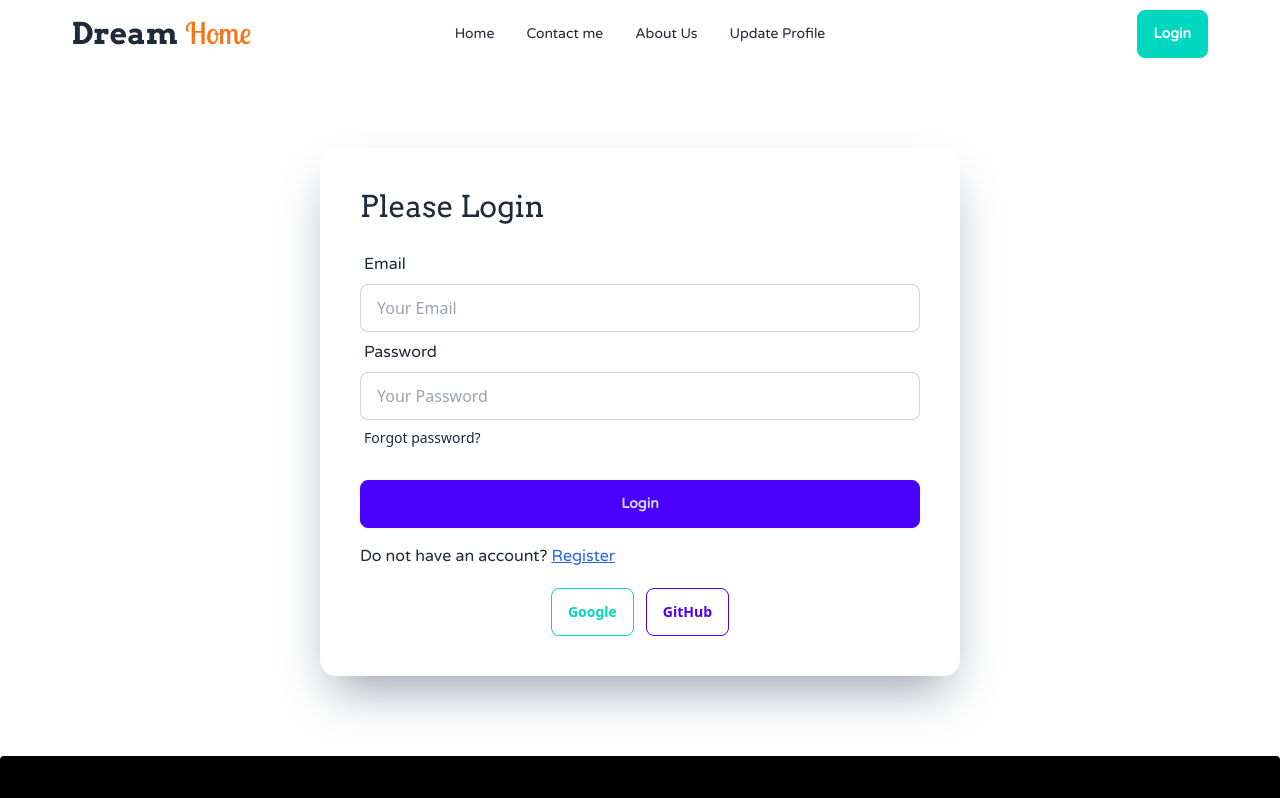
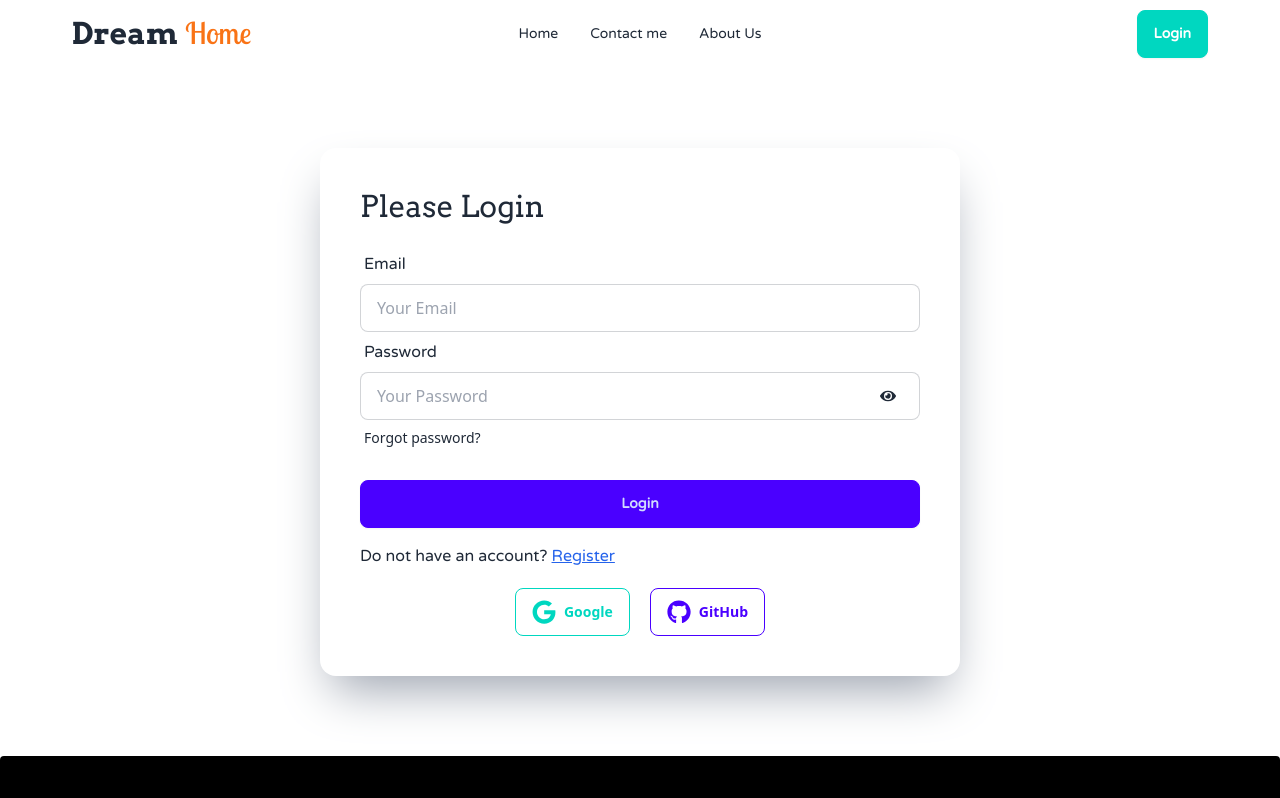
Before and after one commit to FR-Mislul/A-9-Residential-Website, a React (Vite) app: page /login in a window 1280 px wide. Shown: the top 798 px of the page. Built offline with nearby package versions, Linux system fonts and the light colour scheme; no server answers.

Commit message:
complited google and github login setup and show password, google, github icon setup

```diff
--- a/package.json
+++ b/package.json
@@ -17,6 +17,7 @@
     "react": "^18.2.0",
     "react-dom": "^18.2.0",
     "react-hot-toast": "^2.4.1",
+    "react-icons": "^5.2.1",
     "react-router-dom": "^6.23.1",
     "react-toastify": "^10.0.5",
     "sort-by": "^1.2.0"
--- a/src/Pages/Login/Login.jsx
+++ b/src/Pages/Login/Login.jsx
@@ -1,12 +1,15 @@
-import { useContext } from "react";
+import { useContext, useState } from "react";
 import { Link } from "react-router-dom";
 import { AuthContext } from "../../Shared/AuthProvider/AuthProvider";
 import { ToastContainer, toast } from 'react-toastify';
 import 'react-toastify/dist/ReactToastify.css';
+import { FaEye, FaEyeSlash, FaGoogle, FaGithub } from 'react-icons/fa';
 
 const Login = () => {
 
-    const {user, loginUser, googleLogin, githubLogin} = useContext(AuthContext)
+    const { user, loginUser, googleLogin, githubLogin } = useContext(AuthContext)
+
+    const [showPassword, setShowPassword] = useState()
 
     const handelLogin = e => {
         e.preventDefault();
@@ -16,7 +19,7 @@ const Login = () => {
         const password = form.get('password')
         console.log(email, password)
 
-        if(user){
+        if (user) {
             toast.error('Already user is logged in', {
                 position: "top-center",
                 autoClose: 5000,
@@ -31,7 +34,7 @@ const Login = () => {
         }
 
         loginUser(email, password)
-        .then(result =>{
+            .then(result => {
                 console.log(result.user)
                 toast.success('Log In Successfully 😊', {
                     position: "top-center",
@@ -62,7 +65,7 @@ const Login = () => {
     const handelGoogleLogin = e => {
         e.preventDefault();
 
-        if(user){
+        if (user) {
             toast.error('Already user is logged in', {
                 position: "top-center",
                 autoClose: 5000,
@@ -108,7 +111,7 @@ const Login = () => {
     const handelGithubLogin = e => {
         e.preventDefault()
 
-        if(user){
+        if (user) {
             toast.error('Already user is logged in', {
                 position: "top-center",
                 autoClose: 5000,
@@ -166,7 +169,10 @@ const Login = () => {
                     <label className="label">
                         <span className="label-text font-varela font-medium text-base">Password</span>
                     </label>
-                    <input type="password" name="password" placeholder="Your Password" className="input input-bordered" required />
+                    <div className="relative">
+                        <input type={showPassword ? "text" : "password"} name="password" placeholder="Your Password" className="input input-bordered w-full " required />
+                        <span className="absolute top-4 right-6" onClick={() => setShowPassword(!showPassword)}> {showPassword ? <FaEyeSlash></FaEyeSlash> : <FaEye></FaEye>} </span>
+                    </div>
                     <label className="label">
                         <a href="#" className="label-text-alt link link-hover text-sm">Forgot password?</a>
                     </label>
@@ -176,9 +182,9 @@ const Login = () => {
                 </div>
             </form>
             <p className="text-base font-varela">Do not have an account?  <Link className="text-blue-600 underline" to='/register'>Register</Link> </p>
-            <div className="flex justify-center items-center gap-3 mt-5">
-                <button onClick={handelGoogleLogin} className="btn btn-outline btn-accent">Google</button>
-                <button onClick={handelGithubLogin} className="btn btn-outline btn-primary">GitHub</button>
+            <div className="flex justify-center items-center gap-5 mt-5">
+                <button onClick={handelGoogleLogin} className="btn btn-outline btn-accent"><FaGoogle className="text-2xl"></FaGoogle> Google</button>
+                <button onClick={handelGithubLogin} className="btn btn-outline btn-primary"><FaGithub className="text-2xl"></FaGithub> GitHub</button>
             </div>
             <ToastContainer />
         </div>
--- a/src/Pages/PrivetRoute/PrivetRoute.jsx
+++ b/src/Pages/PrivetRoute/PrivetRoute.jsx
@@ -6,7 +6,11 @@ import { Navigate } from "react-router-dom";
 
 const PrivetRoute = ({children}) => {
 
-    const { user } = useContext(AuthContext);
+    const { user, loading } = useContext(AuthContext);
+
+    if(loading){
+        return <span className="loading loading-spinner loading-lg h-screen my-auto ml-[50%]"></span>
+    }
 
     if(user){
         return children;
--- a/src/Pages/Register/Register.jsx
+++ b/src/Pages/Register/Register.jsx
@@ -1,12 +1,16 @@
-import { useContext } from "react";
+import { useContext, useState } from "react";
 import { Link } from "react-router-dom";
 import { AuthContext } from "../../Shared/AuthProvider/AuthProvider";
 import { Slide, ToastContainer, Zoom, toast } from 'react-toastify';
 import 'react-toastify/dist/ReactToastify.css';
+import { FaEye, FaEyeSlash } from 'react-icons/fa';
+
 
 const Register = () => {
 
-    const {createUser}= useContext(AuthContext);
+    const { createUser } = useContext(AuthContext);
+
+    const [showPassword, setShowPassword] = useState()
 
     const handelRegister = e => {
         e.preventDefault();
@@ -19,7 +23,7 @@ const Register = () => {
         console.log(name, email, photo, password);
 
 
-        if(password.length <6){
+        if (password.length < 6) {
             toast.error('Password must be 6 characters', {
                 position: "top-center",
                 autoClose: 5000,
@@ -29,11 +33,11 @@ const Register = () => {
                 draggable: true,
                 progress: undefined,
                 theme: "colored",
-                transition:Zoom,
+                transition: Zoom,
             });
             return;
         }
-        else if(!/^(?=.*[A-Z]).+$/ .test(password)){
+        else if (!/^(?=.*[A-Z]).+$/.test(password)) {
             toast.error('Password must be 1 uppercase', {
                 position: "top-center",
                 autoClose: 5000,
@@ -43,12 +47,12 @@ const Register = () => {
                 draggable: true,
                 progress: undefined,
                 theme: "colored",
-                transition:Zoom,
+                transition: Zoom,
             });
             return;
         }
 
-        createUser( email, password)
+        createUser(email, password)
             .then(result => {
                 console.log(result.user);
                 toast.success('Registration Successfully 😱', {
@@ -60,7 +64,7 @@ const Register = () => {
                     draggable: true,
                     progress: undefined,
                     theme: "colored",
-                transition:Slide,
+                    transition: Slide,
                 });
             })
             .catch(error => {
@@ -74,7 +78,7 @@ const Register = () => {
                     draggable: true,
                     progress: undefined,
                     theme: "colored",
-                transition:Zoom,
+                    transition: Zoom,
                 });
             })
 
@@ -106,7 +110,10 @@ const Register = () => {
                     <label className="label">
                         <span className="label-text font-varela font-medium text-base">Password</span>
                     </label>
-                    <input type="password" name="password" placeholder="Your Password" className="input input-bordered" required />
+                    <div className="relative">
+                        <input type={showPassword ? "text" : "password"} name="password" placeholder="Your Password" className="input input-bordered w-full" required />
+                        <span className="absolute top-4 right-6" onClick={() => setShowPassword(!showPassword)}> {showPassword ? <FaEyeSlash></FaEyeSlash> : <FaEye></FaEye>} </span>
+                    </div>
                 </div>
                 <div className="form-control mt-6 mb-4">
                     <button className="btn btn-secondary font-varela">Login</button>
--- a/src/Router/Router.jsx
+++ b/src/Router/Router.jsx
@@ -4,7 +4,8 @@ import Home from "../Pages/Home/Home";
 import Login from "../Pages/Login/Login";
 import Register from "../Pages/Register/Register";
 import PrivetRoute from "../Pages/PrivetRoute/PrivetRoute";
-import UpdateProfile from "../Pages/UpdateProfile/UpdateProfile";
+import UpdateProfile from "../Pages/UpdateUser/UpdateProfile";
+
 
   const Router = createBrowserRouter([
     {
--- a/src/Shared/AuthProvider/AuthProvider.jsx
+++ b/src/Shared/AuthProvider/AuthProvider.jsx
@@ -14,24 +14,30 @@ const githubProvider = new GithubAuthProvider();
 const AuthProvider = ({ children }) => {
 
     const [user, setUser] = useState(null);
+    const [loading, setLoading] = useState(true);
 
     const createUser = ( email, password) => {
+        setLoading(true)
         return createUserWithEmailAndPassword(auth,  email, password);
     }
 
     const loginUser = (email, password) => {
+        setLoading(true)
         return signInWithEmailAndPassword(auth,  email, password);
     }
 
     const googleLogin = () => {
-       return signInWithPopup(auth, googleProvider)
+        setLoading(true)
+        return signInWithPopup(auth, googleProvider)
     }
 
     const githubLogin = () => {
+        setLoading(true)
         return signInWithPopup(auth, githubProvider)
     }
 
     const logOut = () => {
+        setLoading(true)
         return signOut(auth)
     }
 
@@ -39,6 +45,7 @@ const AuthProvider = ({ children }) => {
         const unsubscribe = onAuthStateChanged(auth, currentUser => {
             console.log('user set of state', currentUser);
             setUser(currentUser);
+            setLoading(false)
         })
         return () => {
             unsubscribe;
@@ -47,6 +54,7 @@ const AuthProvider = ({ children }) => {
 
     const authInfo = {
         user,
+        loading,
         createUser,
         loginUser,
         googleLogin,
--- a/src/Shared/Navbar/Navbar.jsx
+++ b/src/Shared/Navbar/Navbar.jsx
@@ -22,7 +22,9 @@ const Navbar = () => {
         <li><NavLink to='/'>Home</NavLink></li>
         <li><NavLink to='/contact'>Contact me</NavLink></li>
         <li><NavLink to='/'>About Us</NavLink></li>
+        { user &&
         <li><NavLink to='/updateProfile'>Update Profile</NavLink></li>
+        }
     </>
 
     return (
```
Also changed, not shown: src/Pages/UpdateUser/UpdateProfile.jsx (renamed from src/Pages/UpdateProfile/UpdateProfile.jsx), 1 other file (tests, documents, lock files or other folders). Lines whose indentation alone changed are shown as unchanged.
